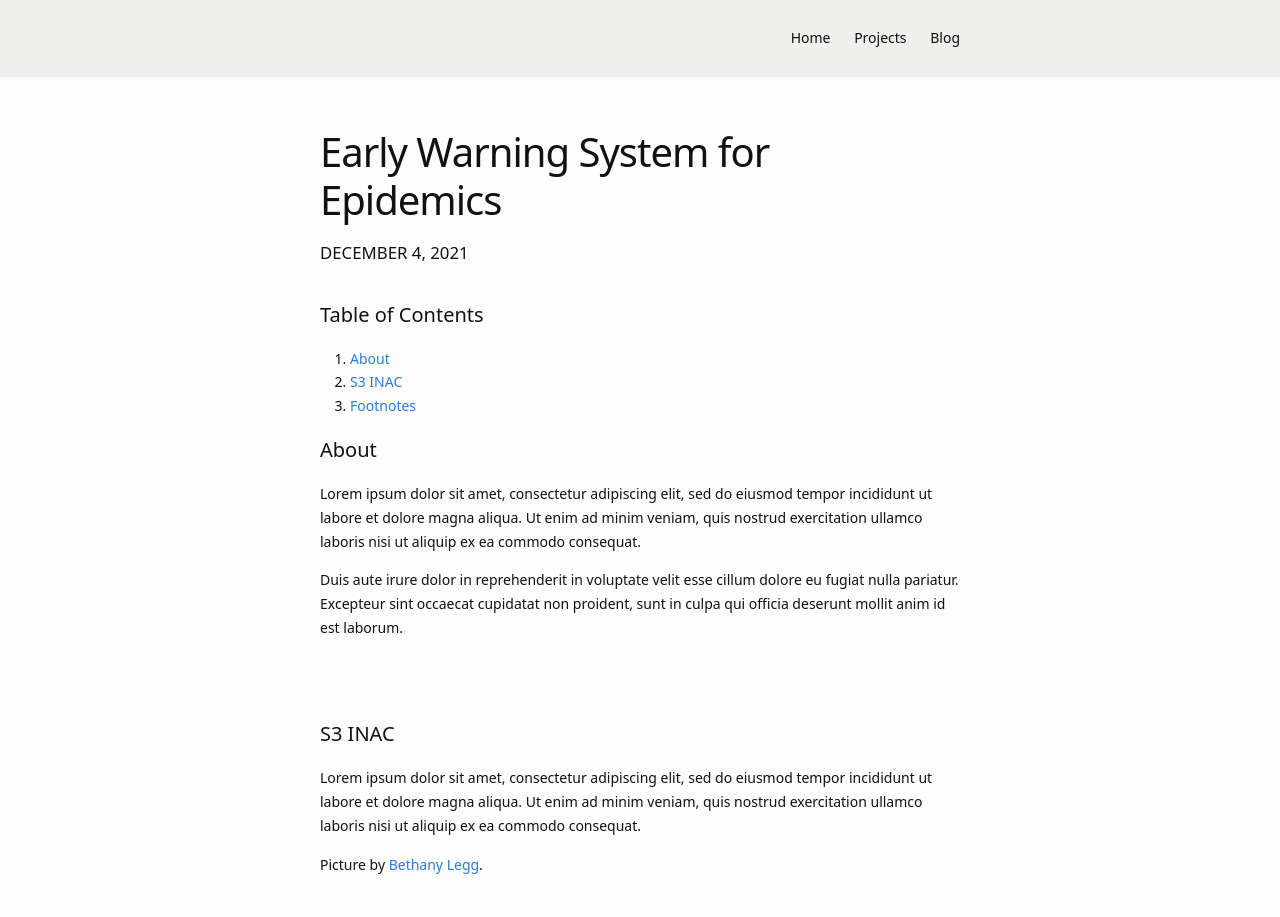
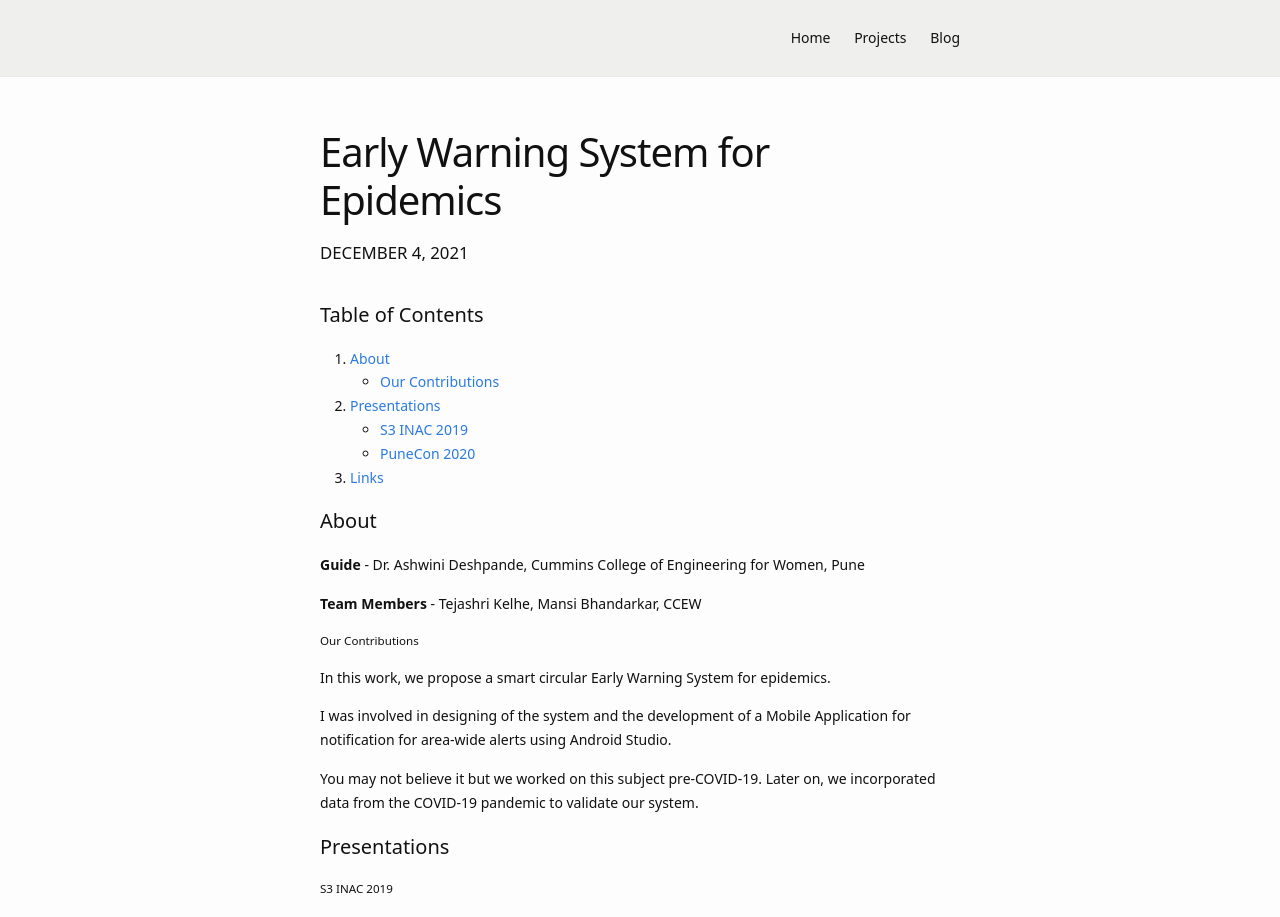
Before and after one commit to Chaitanyasuma/Chaitanyasuma.github.io, a Jekyll site: the page built from _posts/2021-12-04-EWS-for-epidemics.md, in a window 1280 px wide and 1400 px high. Shown: the top 917 px of the window. Built offline with Jekyll 4.4.1, drawn with Linux system fonts in a browser that asks for light colours; some of the changed text lies outside the part shown.

Commit message:
EWS blog

```diff
--- a/_posts/2021-12-04-EWS-for-epidemics.md
+++ b/_posts/2021-12-04-EWS-for-epidemics.md
@@ -8,26 +8,45 @@ og_image: /assets/img/content/post-example/Banner.jpg
 
 #### Table of Contents
 1. [About](#about)
-2. [S3 INAC](#s3-inac)
-3. [Footnotes](#footnotes)
+    * [Our Contributions](#our-contributions)
+2. [Presentations](#presentations)
+    * [S3 INAC 2019](#s3-inac-2019)
+    * [PuneCon 2020](#punecon-2020)
+4. [Links](#links)
 
 #### About
-Lorem ipsum dolor sit amet, consectetur adipiscing elit, sed do eiusmod tempor incididunt ut labore et dolore magna aliqua. Ut enim ad minim veniam, quis nostrud exercitation ullamco laboris nisi ut aliquip ex ea commodo consequat.
-<br />
 
-Duis aute irure dolor in reprehenderit in voluptate velit esse cillum dolore eu fugiat nulla pariatur. Excepteur sint occaecat cupidatat non proident, sunt in culpa qui officia deserunt mollit anim id est laborum.
+**Guide** - Dr. Ashwini Deshpande, Cummins College of Engineering for Women, Pune
 
-<br />
-<br />
+**Team Members** - Tejashri Kelhe, Mansi Bhandarkar, CCEW
 
-#### S3 INAC
-Lorem ipsum dolor sit amet, consectetur adipiscing elit, sed do eiusmod tempor incididunt ut labore et dolore magna aliqua. Ut enim ad minim veniam, quis nostrud exercitation ullamco laboris nisi ut aliquip ex ea commodo consequat.
+##### Our Contributions
 
-Picture by [Bethany Legg](https://unsplash.com/@bkotynski).
+In this work, we propose a smart circular Early Warning System for epidemics.
 
-<br />
+I was involved in designing of the system and the development of a Mobile Application for notification for area-wide alerts using Android Studio.
 
+You may not believe it but we worked on this subject pre-COVID-19. Later on, we incorporated data from the COVID-19 pandemic to validate our system.
 
-##### FOOTNOTES
+#### Presentations
 
-[^1]: This is a note!
+##### S3 INAC 2019
+
+We were selected to present our work at the Students' Special Symposium Indian Society Of Systems For Science And Engineering (ISSE) National Conference-4 (INAC) at Space Application Centre,  Indian Space Research Organisation (ISRO), Ahmedabad. The Conference was hosted by Space Application Centre, Ahmedabad and Organised by ISSE Ahmedabad Chapter
+
+The theme of the conference was "Systems for Transforming India : Challenges & Opportunities"
+
+We completed our presentation on the 27th of September, 2019!
+
+<img src="/assets/img/content/INAC/groupphoto.png" alt="bay" class="post-pic"/>
+
+<img src="/assets/img/content/INAC/ourteam.jpg" alt="bay" class="post-pic"/>
+
+##### PuneCon 2020
+
+Post incorporating feedback from INAC-4 and performing a case study on COVID-19, our paper was presented at PuneCon and is now accessible on IEEE Xplore at [this link](https://ieeexplore.ieee.org/document/9362380).
+
+#### Links
+
+* [INAC-4](http://isseindia.co.in/news/inac-4-isse-national-conference-2019.html)
+* [PuneCon](https://ieeepunecon2021.org/)
```
Also changed, not shown: assets/img/content/INAC/groupphoto.jpg (added), assets/img/content/INAC/ourteam.jpg (added).
